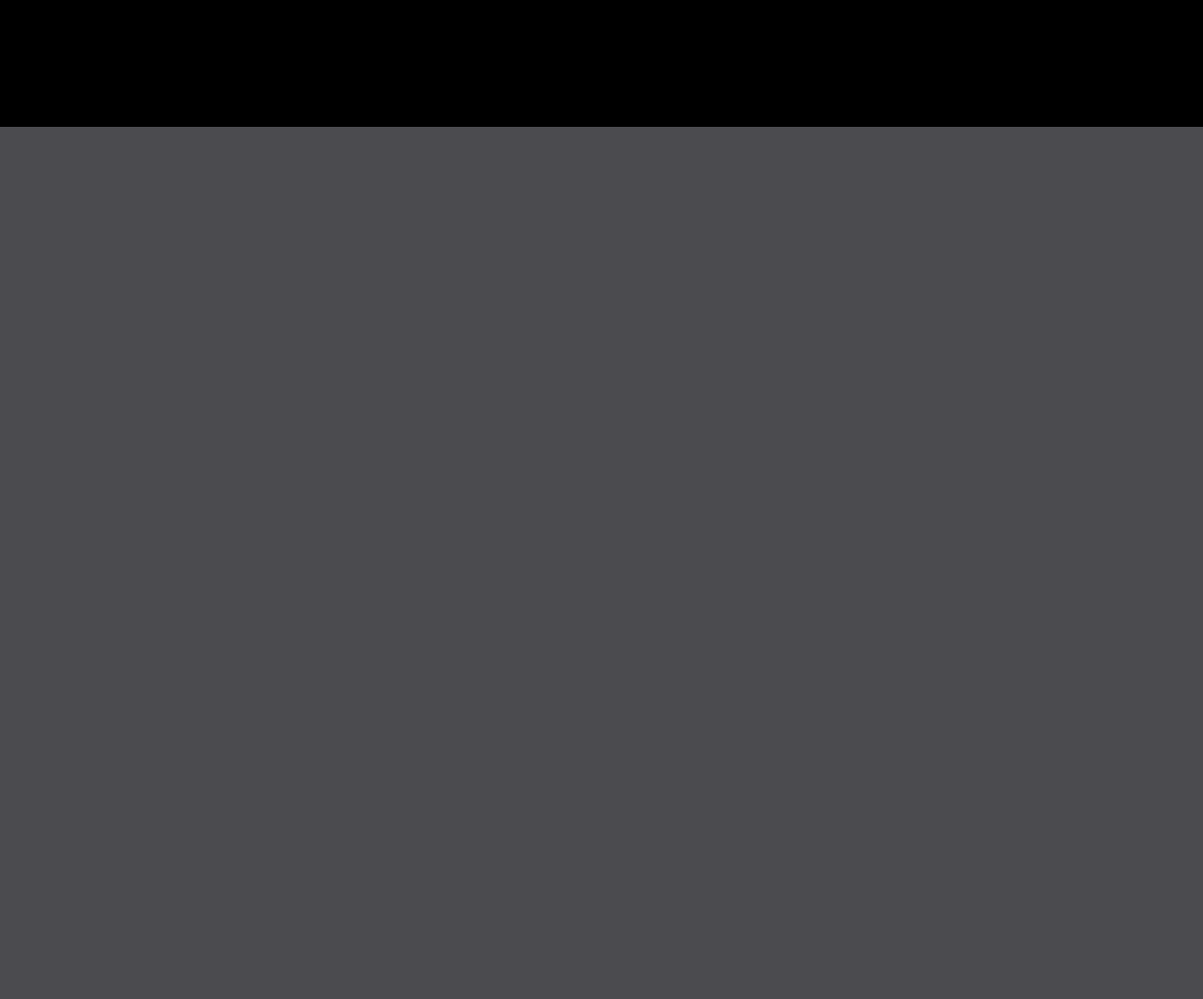
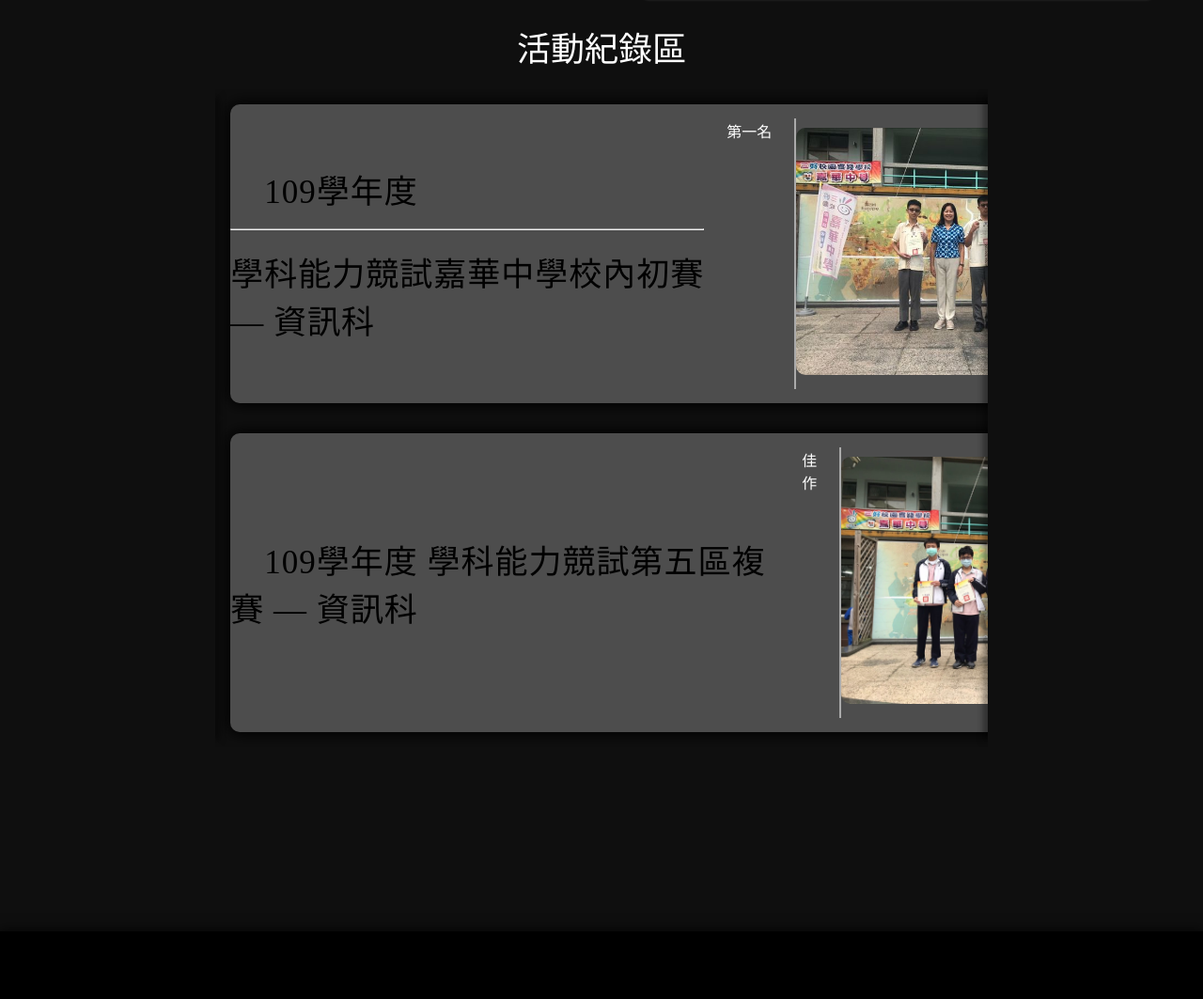
Before and after one commit to JelyFishhhhhh/my-blog, a Flask app: page / in a window 1280 px wide. Shown: the part 3677-4740 px from the top of the page at 94% size. Before the commit the page ends 3812 px from the top, so only its background shows below. Run offline with Flask 2, Linux system fonts and the light colour scheme; data that the repository does not hold is empty.

Commit message:
Auto-Commit

```diff
--- a/static/css/mission.css
+++ b/static/css/mission.css
@@ -1,5 +1,7 @@
 @import url('https://fonts.googleapis.com/css2?family=Permanent+Marker&display=swap');
+
 @import url('https://fonts.googleapis.com/css2?family=Noto+Sans+TC&display=swap');
+@import url('https://fonts.googleapis.com/css2?family=Noto+Serif+TC:wght@900&display=swap');
 
 #mission {
     display: flex;
@@ -9,7 +11,7 @@
 }
 
 #mission .mission-title {
-    color: rgb(255, 255, 255);
+    color: rgb(210, 210, 210);
     font-family: 'Permanent Marker', cursive;
     font-size: 48px;
     width: 70%;
@@ -19,7 +21,7 @@
     padding-right: 20%;
 }
 #mission .mission-subtitle {
-    font-family: 'Noto Sans TC', sans-serif;
+    font-family: 'Noto Serif TC', serif;
     font-size: 32px;
     color: rgb(210, 210, 210);
     font-style: italic;
--- a/static/css/record.css
+++ b/static/css/record.css
@@ -0,0 +1,102 @@
+#record {
+    display: flex;
+    flex-direction: column;
+    align-items: center;
+    background-color: rgb(31, 31, 31, 0.5);
+    padding-bottom: 180px;
+}
+
+#record .record-title{
+    margin: 24px;
+    margin-bottom: 4px;
+    color: rgb(255, 255, 255);
+    text-align: center;
+    font-size: 36px;
+}
+
+#record .record-out-block {
+    width: 65%;
+    height: 80%;
+    margin: 16px;
+    position: relative;
+    overflow-x: hidden;
+}
+#record .record-out-block::before {
+    content: "";
+    position: absolute;
+    top: 0px;
+    left: -20px;
+    width: 20px;
+    height: 100%;
+    box-shadow: 10px 0px 8px -8px rgb(0, 0, 0);
+}
+#record .record-out-block::after {
+    content: "";
+    position: absolute;
+    top: 0px;
+    right: -20px;
+    width: 20px;
+    height: 100%;
+    box-shadow: -10px 0px 8px -8px rgb(0, 0, 0);
+}
+
+#record .record-block {
+    display: flex;
+    width: 1000px;
+    height: 350px;
+    margin: 0px;
+    padding: 0px 16px;
+    overflow-x: scroll;
+    gap: 16px;
+}
+
+#record .event-block {
+    height: calc(100% - 32px);
+    margin: 16px 0px;
+    display: flex;
+    align-items: center;
+    background-color: rgb(77, 77, 77);
+    border-radius: 10px;
+    box-shadow: 0px 0px 15px 2px rgb(0, 0, 0);
+}
+#record .event-block .event-title {
+    font-size: 35px;
+    text-indent: 36px;
+    letter-spacing: 1px;
+}
+
+#record .event-block .event-content {
+    flex: 1;
+    height: calc(100% - 32px);
+    margin: 16px 24px;
+    color: rgb(255, 255, 255);
+}
+#record .event-block .event-content:nth-child(1){
+    width: 400px;
+}
+#record .event-block .event-subcontent {
+    flex: 0;
+}
+
+#record .event-block .event-hr {
+    width: 0px;
+    height: calc(100% - 32px);
+    margin: 0px;
+    border-style: solid;
+    border-color: rgb(210, 210, 210, 0.7);
+    border-width: 1px;
+}
+
+#record .event-block .event-text {
+    font-size: 18px;
+    text-indent: 36px;
+    letter-spacing: 1px;
+}
+
+#record .event-block img {
+    flex: 1;
+    width: 350px;
+    height: auto;
+    margin: 0px auto 0px auto;
+    border-radius: 10px;
+}
--- a/templates/record.html
+++ b/templates/record.html
@@ -0,0 +1,34 @@
+<div class="record-title">活動紀錄區</div>
+<div id="record-2020" class="record-out-block">
+    <div class="record-block">
+        <div class="event-block">
+            <div class="event-title">
+                109學年度
+                <hr>
+                學科能力競試嘉華中學校內初賽
+                <br>
+                — 資訊科
+            </div>
+            <div class="event-content">
+                第一名
+            </div>
+            <hr class="event-hr">
+            <div class="event-subcontent">
+                <img src="static/img/src/record/2020/rcd-2020-1.jpg">
+            </div>
+        </div>
+    </div>
+    <div class="record-block">
+        <div class="event-block">
+            <div class="event-title">
+                109學年度
+                學科能力競試第五區複賽 — 資訊科
+            </div>
+            <div class="event-content">佳作</div>
+            <hr class="event-hr">
+            <div class="event-subcontent">
+                <img src="static/img/src/record/2020/rcd-2020-2.jpg">
+            </div>
+        </div>
+    </div>
+</div>
--- a/templates/root.html
+++ b/templates/root.html
@@ -11,6 +11,7 @@
         <link rel="stylesheet" href="static/css/home.css">
         <link rel="stylesheet" href="static/css/mission.css">
         <link rel="stylesheet" href="static/css/about.css">
+        <link rel="stylesheet" href="static/css/record.css">
 
         <script src="static/js/import.js"></script>
         <script src="static/js/root.js"></script>
```
Also changed, not shown: static/img/src/record/2020/rcd-2020-1.jpg (added), static/img/src/record/2020/rcd-2020-2.jpg (added), 1 other file.
